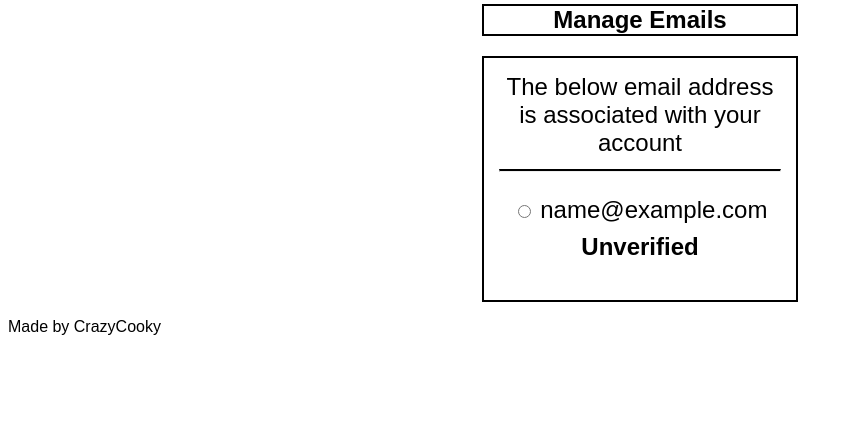
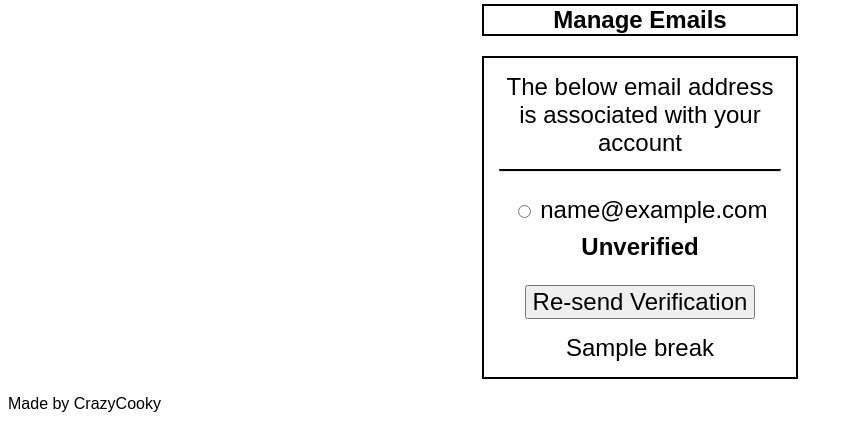
Before and after one commit to crazycooky77/lego_collection, a Django app: template templates/account/email_change.html in a window 1280 px wide. Shown: the part 388-817 px from the top of the page, without its empty margins (0-852 px from the left). Before the commit the page ends 723 px from the top, so only its background shows below. Run offline with Django 4.2, Linux system fonts and the light colour scheme; tables that the repository leaves empty hold one stand-in row (values such as "Sample post"); the template is opened without the code that fills it: values that come from a table or form of the project are taken from there, most other values are stand-ins (such as "Sample title", 1, 10 or a date in 2020); parts of the project's set-up code (start-up, migrations or seed data) failed here and were passed over; some web fonts are replaced.

Commit message:
FIX(email change): button customisation for email management

```diff
--- a/templates/account/email_change.html
+++ b/templates/account/email_change.html
@@ -80,15 +80,14 @@
             {% slot actions %}
                 {% for radio in emailaddress_radios %}
                     {% with emailaddress=radio.emailaddress %}
-                        {% if emailaddress.verified %}
-                            {% if emailaddresses|length != forloop.counter %}
-                                <div class="email-buttons">
+                        {% if not emailaddress.verified %}
+                            <div class="email-buttons">
                                 {% element button tags="secondary" type="submit" name="action_send" %}
                                     {% trans 'Re-send Verification' %}
                                 {% endelement %}
-                                </div>
-                            {% endif %}
-                        {% endif%}
+                            </div>
+                            {{ break}}
+                        {% endif %}
                     {% endwith %}
                 {% endfor %}
                 {% if emailaddresses|length > 1 %}
```
